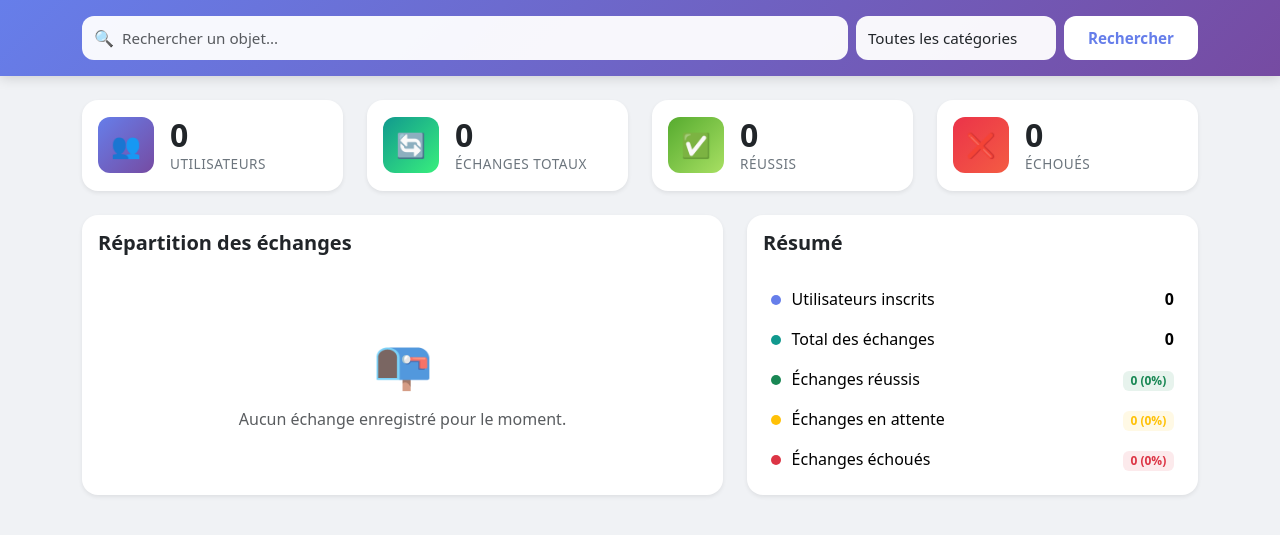
After one commit to Noahmathieu/TAKALO_PROJECT, a PHP site: template app/views/statistics/statistique.php in a window 1280 px wide. The commit adds this page. Shown: the top 535 px of the page. Run offline with PHP 8.4, Linux system fonts and the light colour scheme; the template is opened without the code that fills it, so the values that code supplies are empty.

Commit message:
My part 1

```diff
--- a/app/config.php
+++ b/app/config.php
@@ -1,6 +1,6 @@
 <?php
 define('DB_HOST', 'localhost:3306');
-define('DB_NAME', 'template');
+define('DB_NAME', 'takalo');
 define('DB_USER', 'root');
 define('DB_PASS', '');
 define('DB_CHARSET', 'utf8mb4');
--- a/app/views/auth/login.php
+++ b/app/views/auth/login.php
@@ -8,8 +8,12 @@ function cls_invalid($errors, $field){ return ($errors[$field] ?? '') !== '' ? '
   <meta charset="UTF-8">
   <title>Connexion</title>
   <link rel="stylesheet" href="/css/bootstrap.min.css">
+  <link rel="stylesheet" href="/css/style_recherche.css">
 </head>
 <body class="bg-light">
+
+<?php include __DIR__ . '/../partials/search_bar.php'; ?>
+
 <div class="container mt-5">
   <div class="row justify-content-center">
     <div class="col-md-5">
--- a/app/views/auth/register.php
+++ b/app/views/auth/register.php
@@ -8,8 +8,12 @@ function cls_invalid($errors, $field){ return ($errors[$field] ?? '') !== '' ? '
   <meta charset="UTF-8">
   <title>Inscription</title>
   <link rel="stylesheet" href="/css/bootstrap.min.css">
+  <link rel="stylesheet" href="/css/style_recherche.css">
 </head>
 <body class="bg-light">
+
+<?php include __DIR__ . '/../partials/search_bar.php'; ?>
+
 <div class="container mt-5">
   <div class="row justify-content-center">
     <div class="col-md-6">
--- /dev/null
+++ b/app/views/partials/search_bar.php
@@ -0,0 +1,39 @@
+<?php
+$categories = $categories ?? Flight::get('categories') ?? [];
+$q = htmlspecialchars($q ?? $_GET['q'] ?? '', ENT_QUOTES, 'UTF-8');
+$selectedCat = $selectedCat ?? $_GET['categorie'] ?? '';
+?>
+<div class="search-bar">
+  <div class="container">
+    <form method="post" action="/recherche" class="d-flex align-items-center gap-2" enctype="multipart/form-data" >
+
+      <!-- Input recherche -->
+      <div class="search-input-wrapper flex-grow-1">
+        <span class="search-icon">🔍</span>
+        <input
+          type="text"
+          name="q"
+          class="form-control search-input"
+          placeholder="Rechercher un objet..."
+          value="<?= $q ?>"
+          autocomplete="off"
+        >
+      </div>
+
+      <!-- Dropdown catégorie -->
+      <select name="categorie" class="form-select category-select">
+        <option value="">Toutes les catégories</option>
+        <?php foreach ($categories as $cat): ?>
+          <option value="<?= (int)$cat['id_categorie'] ?>"
+            <?= ($selectedCat == $cat['id_categorie']) ? 'selected' : '' ?>>
+            <?= htmlspecialchars($cat['nom_categorie'], ENT_QUOTES, 'UTF-8') ?>
+          </option>
+        <?php endforeach; ?>
+      </select>
+
+      <!-- Bouton rechercher -->
+      <button type="submit" class="btn btn-search">Rechercher</button>
+
+    </form>
+  </div>
+</div>
--- /dev/null
+++ b/app/views/statistics/statistique.php
@@ -0,0 +1,215 @@
+<?php
+function e_stat($v){ return htmlspecialchars($v ?? '', ENT_QUOTES, 'UTF-8'); }
+$total   = (int)($totalEchanges ?? 0);
+$success = (int)($totalEchangeSuccess ?? 0);
+$pending = (int)($totalEchangePending ?? 0);
+$failed  = (int)($totalEchangeFailed ?? 0);
+
+$pctSuccess = $total > 0 ? round($success / $total * 100) : 0;
+$pctPending = $total > 0 ? round($pending / $total * 100) : 0;
+$pctFailed  = $total > 0 ? round($failed  / $total * 100) : 0;
+?>
+<!DOCTYPE html>
+<html lang="fr">
+<head>
+  <meta charset="UTF-8">
+  <meta name="viewport" content="width=device-width, initial-scale=1.0">
+  <title>Statistiques</title>
+  <link rel="stylesheet" href="/css/bootstrap.min.css">
+  <link rel="stylesheet" href="/css/style_statistics.css">
+  <link rel="stylesheet" href="/css/style_recherche.css">
+</head>
+<body>
+
+<?php include __DIR__ . '/../partials/search_bar.php'; ?>
+
+<div class="container py-4">
+
+  <!-- Cartes statistiques -->
+  <div class="row g-4 mb-4">
+
+    <!-- Total Utilisateurs -->
+    <div class="col-sm-6 col-xl-3">
+      <div class="card stat-card shadow-sm h-100">
+        <div class="card-body d-flex align-items-center gap-3">
+          <div class="stat-icon stat-icon-users text-white">👥</div>
+          <div>
+            <div class="stat-value"><?= e_stat($totalUsers ?? 0) ?></div>
+            <div class="stat-label">Utilisateurs</div>
+          </div>
+        </div>
+      </div>
+    </div>
+
+    <!-- Total Échanges -->
+    <div class="col-sm-6 col-xl-3">
+      <div class="card stat-card shadow-sm h-100">
+        <div class="card-body d-flex align-items-center gap-3">
+          <div class="stat-icon stat-icon-exchanges text-white">🔄</div>
+          <div>
+            <div class="stat-value"><?= e_stat($total) ?></div>
+            <div class="stat-label">Échanges totaux</div>
+          </div>
+        </div>
+      </div>
+    </div>
+
+    <!-- Échanges Réussis -->
+    <div class="col-sm-6 col-xl-3">
+      <div class="card stat-card shadow-sm h-100">
+        <div class="card-body d-flex align-items-center gap-3">
+          <div class="stat-icon stat-icon-success text-white">✅</div>
+          <div>
+            <div class="stat-value"><?= e_stat($success) ?></div>
+            <div class="stat-label">Réussis</div>
+          </div>
+        </div>
+      </div>
+    </div>
+
+    <!-- Échanges Échoués -->
+    <div class="col-sm-6 col-xl-3">
+      <div class="card stat-card shadow-sm h-100">
+        <div class="card-body d-flex align-items-center gap-3">
+          <div class="stat-icon stat-icon-failed text-white">❌</div>
+          <div>
+            <div class="stat-value"><?= e_stat($failed) ?></div>
+            <div class="stat-label">Échoués</div>
+          </div>
+        </div>
+      </div>
+    </div>
+
+  </div>
+
+  <div class="row g-4">
+
+    <!-- Répartition des échanges -->
+    <div class="col-lg-7">
+      <div class="card section-card shadow-sm">
+        <div class="card-body">
+          <h5 class="card-title fw-bold mb-4">Répartition des échanges</h5>
+
+          <?php if ($total > 0): ?>
+
+          <!-- Barre empilée visuelle -->
+          <div class="chart-bar mb-4">
+            <div class="d-flex h-100">
+              <div class="chart-bar-fill chart-bar-fill-success" style="width:<?= $pctSuccess ?>%;" title="Réussis"></div>
+              <div class="chart-bar-fill chart-bar-fill-pending" style="width:<?= $pctPending ?>%;" title="En attente"></div>
+              <div class="chart-bar-fill chart-bar-fill-failed" style="width:<?= $pctFailed ?>%;" title="Échoués"></div>
+            </div>
+          </div>
+
+          <!-- Détails par statut -->
+          <div class="row text-center g-3">
+            <div class="col-4">
+              <div class="p-3 rounded-3 detail-box-success">
+                <span class="badge-dot badge-dot-success"></span>
+                <span class="fw-semibold text-success">Réussis</span>
+                <div class="stat-value detail-value-success mt-2"><?= e_stat($success) ?></div>
+                <small class="text-muted"><?= $pctSuccess ?>%</small>
+              </div>
+            </div>
+            <div class="col-4">
+              <div class="p-3 rounded-3 detail-box-pending">
+                <span class="badge-dot badge-dot-pending"></span>
+                <span class="fw-semibold text-pending">En attente</span>
+                <div class="stat-value detail-value-pending mt-2"><?= e_stat($pending) ?></div>
+                <small class="text-muted"><?= $pctPending ?>%</small>
+              </div>
+            </div>
+            <div class="col-4">
+              <div class="p-3 rounded-3 detail-box-failed">
+                <span class="badge-dot badge-dot-failed"></span>
+                <span class="fw-semibold text-danger">Échoués</span>
+                <div class="stat-value detail-value-failed mt-2"><?= e_stat($failed) ?></div>
+                <small class="text-muted"><?= $pctFailed ?>%</small>
+              </div>
+            </div>
+          </div>
+
+          <?php else: ?>
+            <div class="text-center text-muted py-5">
+              <div class="empty-state-icon">📭</div>
+              <p class="mt-2 mb-0">Aucun échange enregistré pour le moment.</p>
+            </div>
+          <?php endif; ?>
+
+        </div>
+      </div>
+    </div>
+
+    <!-- Résumé rapide -->
+    <div class="col-lg-5">
+      <div class="card section-card shadow-sm">
+        <div class="card-body">
+          <h5 class="card-title fw-bold mb-4">Résumé</h5>
+
+          <table class="table table-borderless table-exchanges mb-0">
+            <tbody>
+              <tr>
+                <td>
+                  <span class="badge-dot badge-dot-users"></span>
+                  Utilisateurs inscrits
+                </td>
+                <td class="text-end fw-bold"><?= e_stat($totalUsers ?? 0) ?></td>
+              </tr>
+              <tr>
+                <td>
+                  <span class="badge-dot badge-dot-exchanges"></span>
+                  Total des échanges
+                </td>
+                <td class="text-end fw-bold"><?= e_stat($total) ?></td>
+              </tr>
+              <tr>
+                <td>
+                  <span class="badge-dot badge-dot-success"></span>
+                  Échanges réussis
+                </td>
+                <td class="text-end">
+                  <span class="badge bg-success bg-opacity-10 text-success"><?= e_stat($success) ?> (<?= $pctSuccess ?>%)</span>
+                </td>
+              </tr>
+              <tr>
+                <td>
+                  <span class="badge-dot badge-dot-pending"></span>
+                  Échanges en attente
+                </td>
+                <td class="text-end">
+                  <span class="badge bg-warning bg-opacity-10 text-warning"><?= e_stat($pending) ?> (<?= $pctPending ?>%)</span>
+                </td>
+              </tr>
+              <tr>
+                <td>
+                  <span class="badge-dot badge-dot-failed"></span>
+                  Échanges échoués
+                </td>
+                <td class="text-end">
+                  <span class="badge bg-danger bg-opacity-10 text-danger"><?= e_stat($failed) ?> (<?= $pctFailed ?>%)</span>
+                </td>
+              </tr>
+            </tbody>
+          </table>
+
+          <?php if ($total > 0): ?>
+          <hr>
+          <div class="d-flex justify-content-between small text-muted">
+            <span>Taux de réussite</span>
+            <span class="fw-bold text-success"><?= $pctSuccess ?>%</span>
+          </div>
+          <div class="progress progress-thin mt-2">
+            <div class="progress-bar bg-success" style="width: <?= $pctSuccess ?>%;"></div>
+          </div>
+          <?php endif; ?>
+
+        </div>
+      </div>
+    </div>
+
+  </div>
+
+</div>
+
+</body>
+</html>
--- /dev/null
+++ b/public/css/style_recherche.css
@@ -0,0 +1,101 @@
+.search-bar {
+    background: linear-gradient(135deg, #667eea 0%, #764ba2 100%);
+    padding: 1rem 0;
+    box-shadow: 0 2px 12px rgba(0, 0, 0, .15);
+}
+
+
+/* Wrapper pour l'icône dans l'input */
+
+.search-input-wrapper {
+    position: relative;
+}
+
+.search-icon {
+    position: absolute;
+    left: .75rem;
+    top: 50%;
+    transform: translateY(-50%);
+    font-size: 1rem;
+    pointer-events: none;
+    z-index: 2;
+}
+
+.search-input {
+    padding-left: 2.5rem;
+    height: 44px;
+    border: none;
+    border-radius: .75rem;
+    font-size: .95rem;
+    background: rgba(255, 255, 255, .95);
+    transition: box-shadow .2s ease;
+}
+
+.search-input:focus {
+    box-shadow: 0 0 0 3px rgba(255, 255, 255, .4);
+    background: #fff;
+}
+
+
+/* Dropdown catégorie */
+
+.category-select {
+    width: auto;
+    min-width: 200px;
+    height: 44px;
+    border: none;
+    border-radius: .75rem;
+    font-size: .95rem;
+    background: rgba(255, 255, 255, .95);
+    cursor: pointer;
+    transition: box-shadow .2s ease;
+}
+
+.category-select:focus {
+    box-shadow: 0 0 0 3px rgba(255, 255, 255, .4);
+    background: #fff;
+}
+
+
+/* Bouton rechercher */
+
+.btn-search {
+    height: 44px;
+    padding: 0 1.5rem;
+    border: none;
+    border-radius: .75rem;
+    font-size: .95rem;
+    font-weight: 600;
+    color: #667eea;
+    background: #fff;
+    white-space: nowrap;
+    transition: background .2s ease, transform .15s ease;
+}
+
+.btn-search:hover {
+    background: #f0f0f0;
+    transform: translateY(-1px);
+}
+
+.btn-search:active {
+    transform: translateY(0);
+}
+
+
+/* Responsive */
+
+@media (max-width: 768px) {
+    .search-bar .d-flex {
+        flex-wrap: wrap;
+    }
+    .search-input-wrapper {
+        width: 100%;
+    }
+    .category-select {
+        min-width: 0;
+        flex: 1;
+    }
+    .btn-search {
+        flex: 0 0 auto;
+    }
+}
--- /dev/null
+++ b/public/css/style_statistics.css
@@ -0,0 +1,155 @@
+body {
+    background-color: #f0f2f5;
+}
+
+.stat-card {
+    border: none;
+    border-radius: 1rem;
+    transition: transform 0.2s ease, box-shadow 0.2s ease;
+}
+
+.stat-card:hover {
+    transform: translateY(-4px);
+    box-shadow: 0 .5rem 1.5rem rgba(0, 0, 0, .12);
+}
+
+.stat-icon {
+    width: 56px;
+    height: 56px;
+    display: flex;
+    align-items: center;
+    justify-content: center;
+    border-radius: .75rem;
+    font-size: 1.5rem;
+}
+
+.stat-icon-users {
+    background: linear-gradient(135deg, #667eea, #764ba2);
+}
+
+.stat-icon-exchanges {
+    background: linear-gradient(135deg, #11998e, #38ef7d);
+}
+
+.stat-icon-success {
+    background: linear-gradient(135deg, #56ab2f, #a8e063);
+}
+
+.stat-icon-failed {
+    background: linear-gradient(135deg, #eb3349, #f45c43);
+}
+
+.stat-value {
+    font-size: 2rem;
+    font-weight: 700;
+    line-height: 1.2;
+}
+
+.stat-label {
+    font-size: .85rem;
+    color: #6c757d;
+    text-transform: uppercase;
+    letter-spacing: .5px;
+}
+
+.chart-bar {
+    height: 28px;
+    border-radius: 9px;
+    overflow: hidden;
+    background-color: #e9ecef;
+}
+
+.chart-bar-fill {
+    height: 100%;
+    border-radius: 9px;
+    transition: width .6s ease;
+}
+
+.chart-bar-fill-success {
+    background: #198754;
+}
+
+.chart-bar-fill-pending {
+    background: #ffc107;
+}
+
+.chart-bar-fill-failed {
+    background: #dc3545;
+}
+
+.table-exchanges th {
+    font-weight: 600;
+}
+
+.badge-dot {
+    width: 10px;
+    height: 10px;
+    display: inline-block;
+    border-radius: 50%;
+    margin-right: .4rem;
+}
+
+.badge-dot-users {
+    background: #667eea;
+}
+
+.badge-dot-exchanges {
+    background: #11998e;
+}
+
+.badge-dot-success {
+    background: #198754;
+}
+
+.badge-dot-pending {
+    background: #ffc107;
+}
+
+.badge-dot-failed {
+    background: #dc3545;
+}
+
+.section-card {
+    border: 0;
+    border-radius: 1rem;
+}
+
+.detail-box-success {
+    background: rgba(25, 135, 84, .08);
+}
+
+.detail-box-pending {
+    background: rgba(255, 193, 7, .08);
+}
+
+.detail-box-failed {
+    background: rgba(220, 53, 69, .08);
+}
+
+.detail-value-success {
+    font-size: 1.5rem;
+    color: #198754;
+}
+
+.detail-value-pending {
+    font-size: 1.5rem;
+    color: #997404;
+}
+
+.detail-value-failed {
+    font-size: 1.5rem;
+    color: #dc3545;
+}
+
+.text-pending {
+    color: #997404;
+}
+
+.empty-state-icon {
+    font-size: 3rem;
+}
+
+.progress-thin {
+    height: 8px;
+    border-radius: 4px;
+}
```
Also changed, not shown: app/bootstrap.php (+8 -0 lines), app/controllers/RechercheController.php (added, +29 -0 lines), app/controllers/StatistiqueController.php (added, +19 -0 lines), app/models/RechercheModel.php (added, +39 -0 lines), app/models/StatisticsModel.php (added, +37 -0 lines), app/routes.php (+9 -0 lines), app/views/recherche.php (added, +60 -0 lines), base.sql (line endings or trailing spaces).
